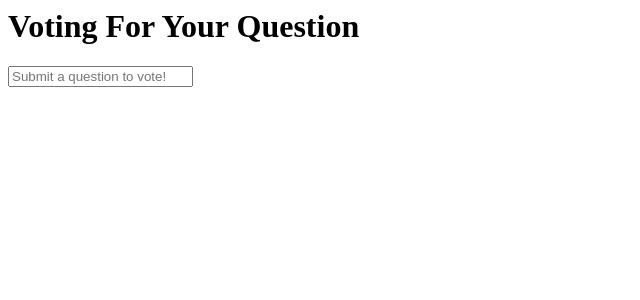
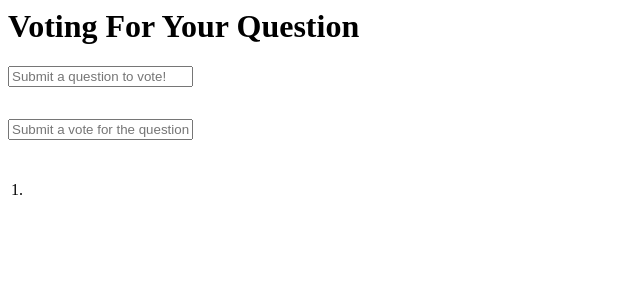
Before and after one commit to jingwangnet/super_vote, a Django app: page / in a window 1280 px wide. Shown: the top 300 px of the page, without its empty margins (0-640 px from the left). Run offline with Django 3.2, Linux system fonts and the light colour scheme.

Commit message:
Now the data of question persistence support.

```diff
--- a/functional_tests/tests.py
+++ b/functional_tests/tests.py
@@ -86,9 +86,9 @@ class NewVisitorTest(LiveServerTestCase):
         )
         # Joe submit a vote agian
         inputbox.send_keys(FIRST_VOTE)
-        inputbox.send_keys(keys.ENTER)
+        inputbox.send_keys(Keys.ENTER)
         # Joe see the question and vote
-        self.wait_to_check_text_in_the_table('1. '+FIRST_VOTEE, 'votes-table')
+        self.wait_to_check_text_in_the_table('1. '+FIRST_VOTE, 'votes-table')
         self.wait_to_check_text_in_the_page(FIRST_QUESTION)
         # He feels good and leave
         self.browser.quit()
--- a/vote/templates/vote/index.html
+++ b/vote/templates/vote/index.html
@@ -4,6 +4,19 @@
 </head>
 <body>
   <h1>Voting For Your Question<h1>
-  <input id="new-question" placeholder="Submit a question to vote!">
+  <form method="post">
+    <input id="new-question" name="new-question" placeholder="Submit a question to vote!">
+    {% csrf_token %}
+  </form>
+  <form method="post">
+    <input id="new-vote" name="new-vote" placeholder="Submit a vote for the question!">
+    {% csrf_token %}
+  </form>
+  <table id="questions-table">
+      <tr><td>{{ new_question }}</td></tr>
+  </table>
+  <table id="votes-table">
+      <tr><td>1. {{ new_vote }}</td></tr>
+  </table>
 </body>
 </html>
--- a/vote/views.py
+++ b/vote/views.py
@@ -3,4 +3,8 @@ from django.http import HttpResponse
 
 # Create your views here.
 def home_page(request):
-    return render(request, 'vote/index.html')
+    context = {
+        'new_question': request.POST.get('new-question', ''),
+        'new_vote': request.POST.get('new-vote', '')
+    }
+    return render(request, 'vote/index.html', context)
```
Also changed, not shown: vote/tests.py (+10 -0 lines).
